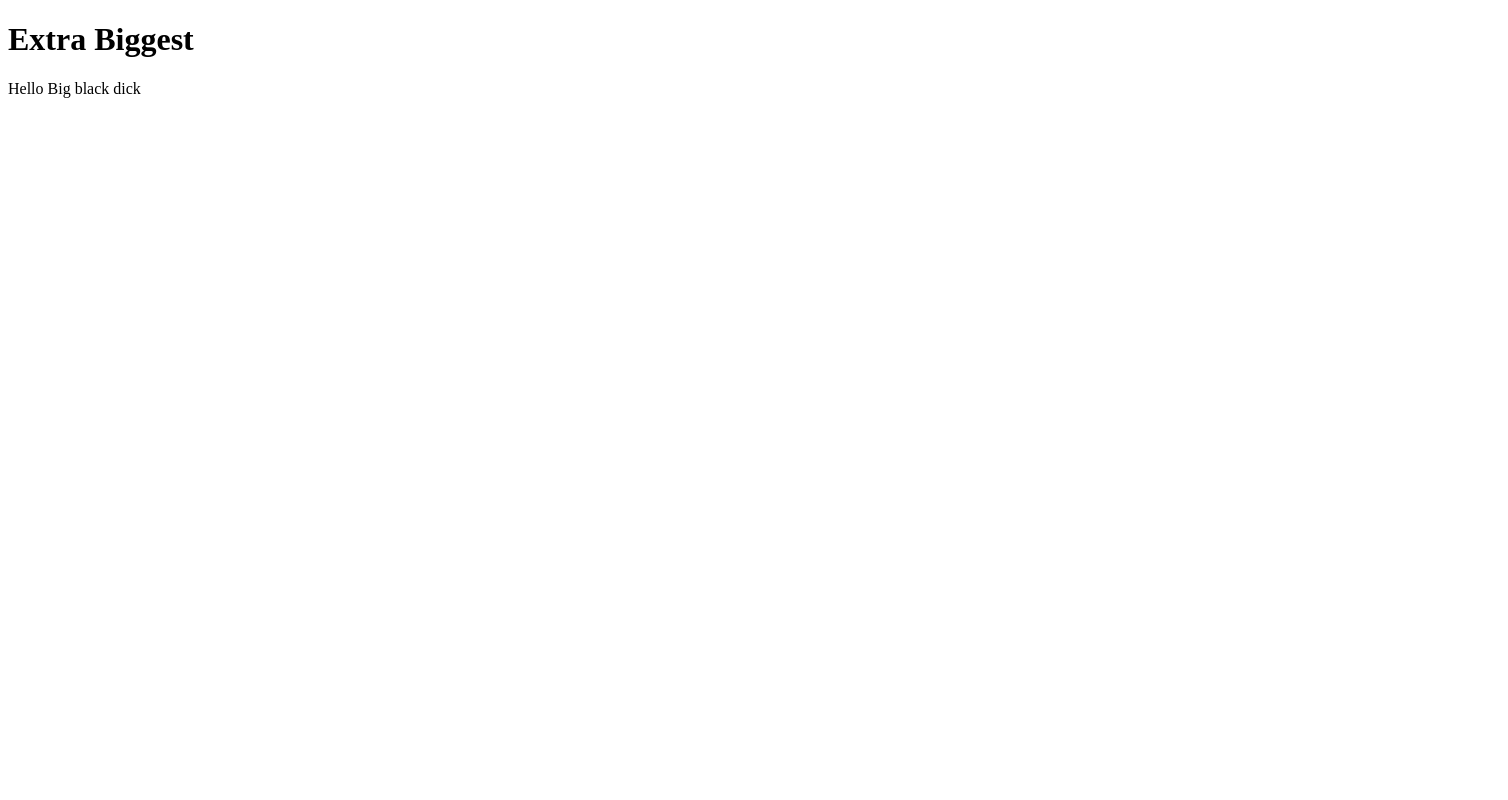
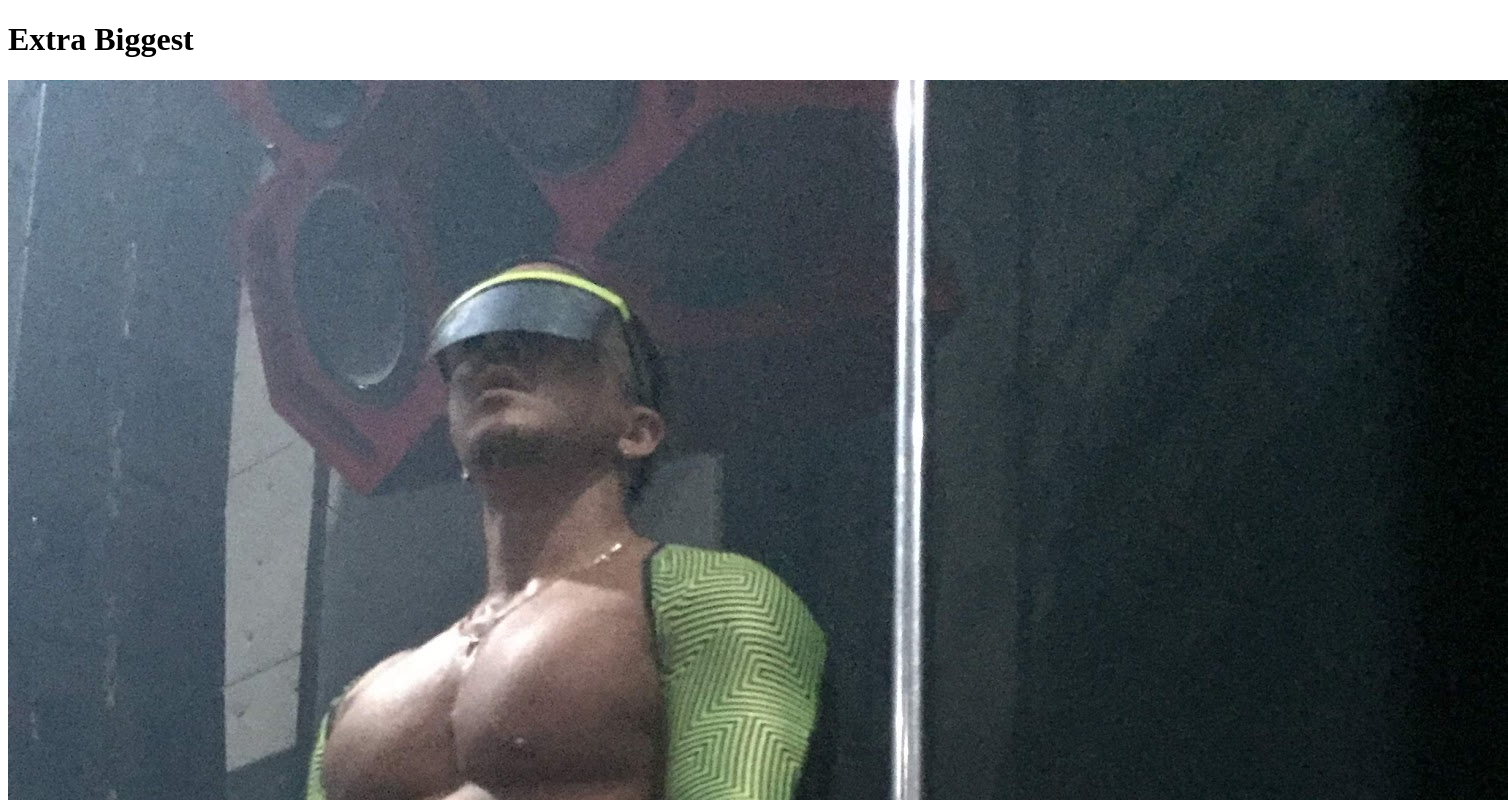
Before and after one commit to naoyukinyan/naoyukinyan.github.io, a plain HTML site: page index.html in a window 1280 px wide. Shown: the top 800 px of the page, 1508 px wide, since content can reach past the window. Drawn offline with Linux system fonts and the light colour scheme.

Commit message:
add kenta

```diff
--- a/index.html
+++ b/index.html
@@ -6,6 +6,7 @@
   </head>
   <body>
     <h1>Extra Biggest</h1>
+    <img src="assets/img/kenta.jpg" />
     <p>Hello Big black dick</p>
   </body>
 </html>
```
Also changed, not shown: assets/img/kenta.jpg (added).
